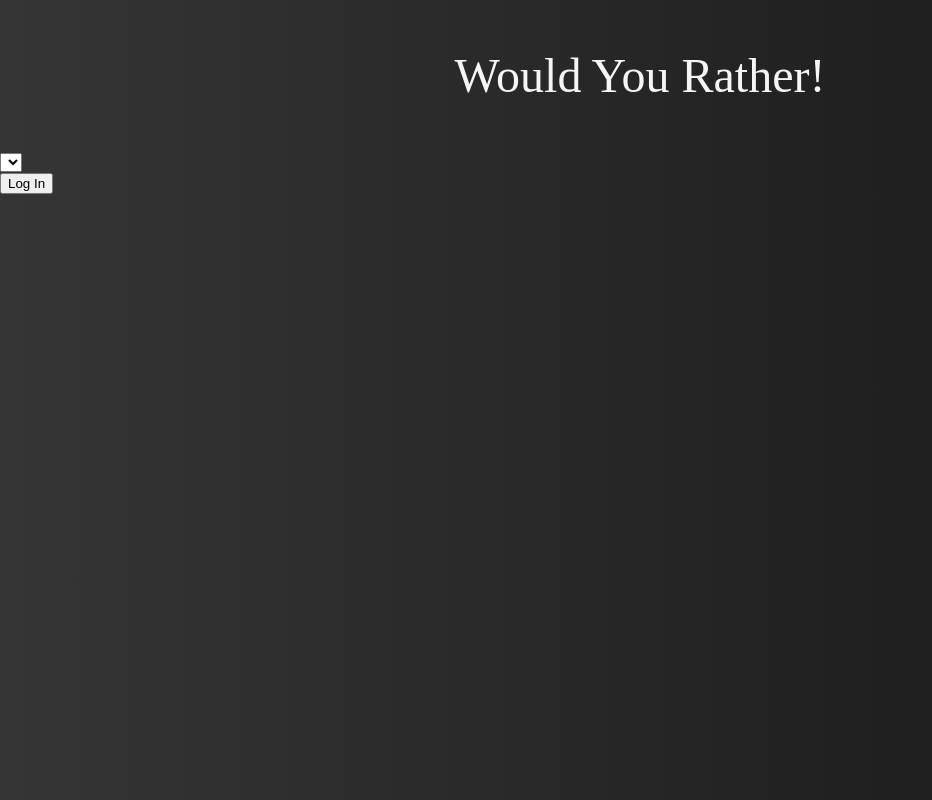
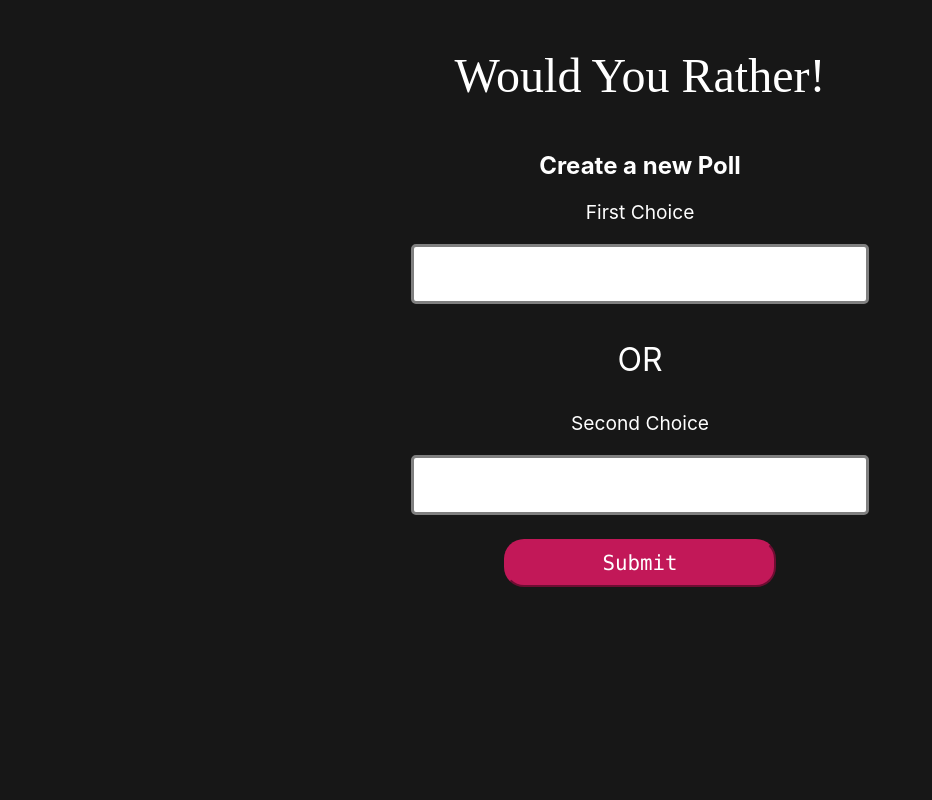
Before and after one commit to Jupi2051/would-you-rather, a React (Create React App) app: page / in a window 1280 px wide. Shown: the whole page, without its empty margins (0-932 px from the left). Built offline with nearby package versions, Linux system fonts and the light colour scheme.

Commit message:
Added styling for New Questions panel

```diff
--- a/package.json
+++ b/package.json
@@ -8,7 +8,9 @@
     "@testing-library/user-event": "^12.1.10",
     "react": "^17.0.2",
     "react-dom": "^17.0.2",
+    "react-redux": "^7.2.5",
     "react-scripts": "4.0.3",
+    "redux-thunk": "^2.3.0",
     "web-vitals": "^1.0.1"
   },
   "scripts": {
--- a/src/App.css
+++ b/src/App.css
@@ -1,7 +1,15 @@
+:root
+{
+  --BackgroundColor: #000000;
+  --FundamentalPrimary: #a31645;
+  --FundamentalSeconary: #C21858;
+  --TextPrimaryColor: #FFFFFF;
+}
+
 .MainTitle
 {
   text-align: center;
   font-family: 'Ubuntu';
   font-size: 3em;
-  color: whitesmoke;
+  color: var(--TextPrimaryColor);
 }
--- a/src/App.js
+++ b/src/App.js
@@ -10,7 +10,7 @@ function App()
   return (
     <div>
         <p className="MainTitle">Would You Rather!</p>
-        <LoginPanel />
+        <NewQuestion />
     </div>
   );
 }
--- a/src/Components/LoginPanel.js
+++ b/src/Components/LoginPanel.js
@@ -12,7 +12,6 @@ class LoginPanel extends Component
                         <option value="User2"/>
                         <option value="User3"/>
                     </select>
-                    <br/>
                     <button>Log In</button>
                 </form>
             </div>
--- a/src/Components/NewQuestion.js
+++ b/src/Components/NewQuestion.js
@@ -1,19 +1,20 @@
 import React, { Component } from "react";
+import "../Styles/NewQuestion.css"
 
 class NewQuestion extends Component
 {
     render()
     {
         return(
-            <div>
+            <div className="Center">
                 <h2>Create a new Poll</h2>
                 <form>
-                    <label>First Choice:</label><br/>
-                    <textarea maxLength={100} />
-                    <p>OR</p>
-                    <label>Second Choice:</label><br/>
-                    <textarea maxLength={100} /> <br/> <br/>
-                    <button>Submit</button>
+                    <label>First Choice</label> <br/> <br/>
+                    <textarea className="ChoiceFilling" maxLength={100} />
+                    <p className="ORtext">OR</p>
+                    <label>Second Choice</label> <br/> <br/>
+                    <textarea className="ChoiceFilling" maxLength={100} /> <br/> <br/>
+                    <button className="Button">Submit</button>
                 </form>
             </div>
         );
--- /dev/null
+++ b/src/Styles/NewQuestion.css
@@ -0,0 +1,56 @@
+h2, label
+{
+  color: var(--TextPrimaryColor);
+}
+
+label
+{
+  font-size: 1.2em;
+}
+
+.ORtext
+{
+  color: var(--TextPrimaryColor);
+  font-size: 2em;
+}
+
+.ChoiceFilling
+{
+  width: 70%;
+  height: 50px;
+  border: solid gray 3px;
+  border-radius: 5px;
+  resize: none;
+}
+
+.Button
+{
+  transition-duration: 0.4s;
+  background-color: var(--FundamentalSeconary);
+  color: var(--TextPrimaryColor);
+  border-color: var(--FundamentalSeconary);
+  border-radius: 20px;
+  border-width: 200%;
+  font-family: 'Menlo';
+  font-size: 1.3em;
+  padding: 10px 15%
+}
+
+.Button:hover
+{
+  background-color: var(--FundamentalPrimary);
+  color: var(--TextPrimaryColor);
+  border-color: var(--FundamentalPrimary);
+  border-radius: 20px;
+  border-width: 200%;
+  font-family: 'Menlo';
+  font-size: 1.3em;
+  padding: 10px 15%
+}
+
+.Center
+{
+  margin: auto;
+  text-align: center;
+  width: 50%;
+}
--- a/src/index.css
+++ b/src/index.css
@@ -5,8 +5,7 @@ body {
     sans-serif;
   -webkit-font-smoothing: antialiased;
   -moz-osx-font-smoothing: grayscale;
-  background: rgb(53,53,53);
-  background: linear-gradient(90deg, rgba(53,53,53,1) 0%, rgba(23,23,23,1) 100%);
+  background: rgb(23,23,23);
 }
 
 code {
```
Also changed, not shown: 1 other file (tests, documents, lock files or other folders).
